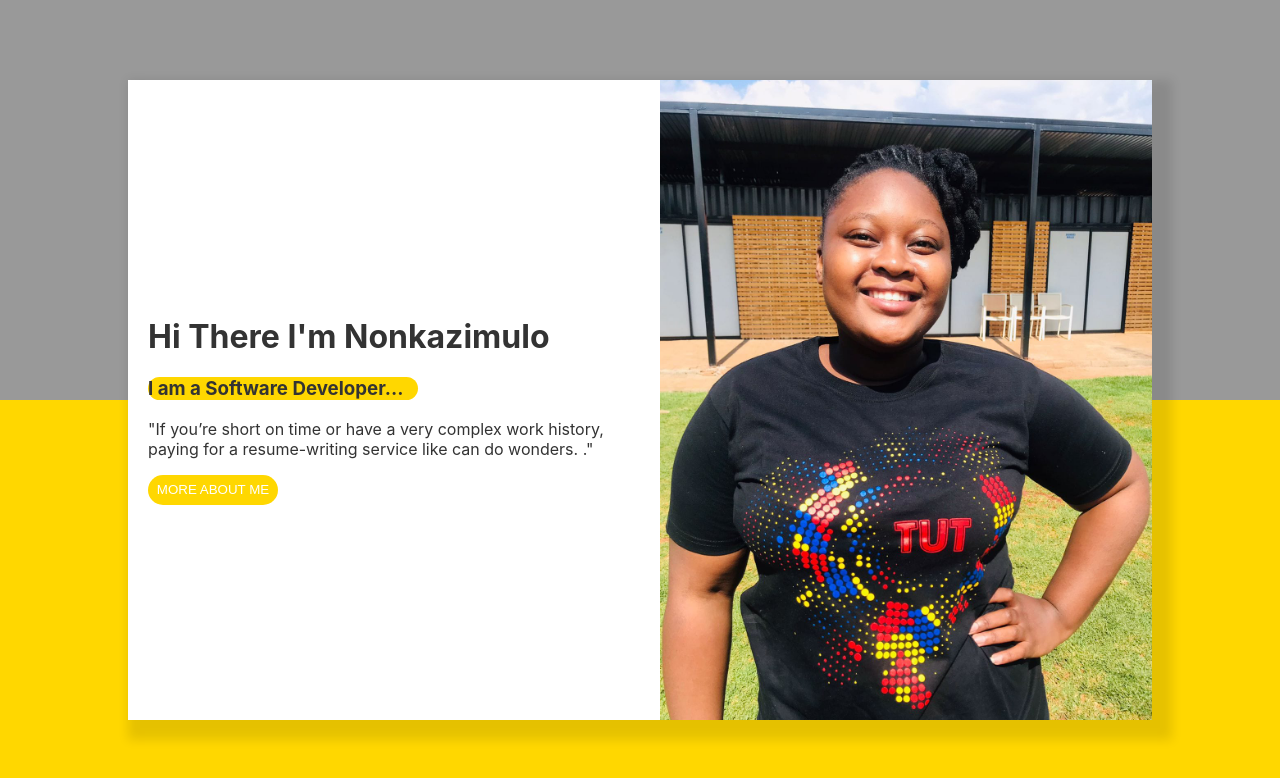
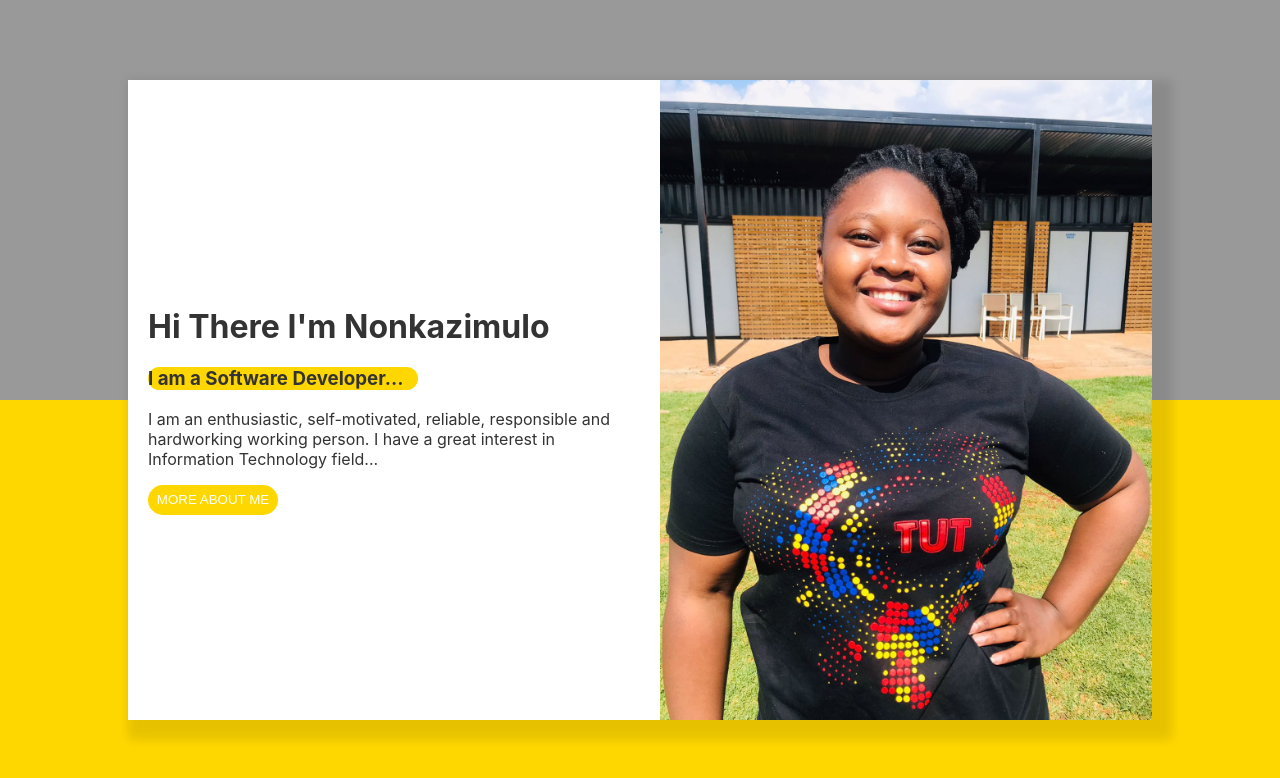
Before and after one commit to nonkazi/Portfolio, a React (Create React App) app: page / in a window 1280 px wide. Shown: the top 778 px of the page. Built offline with nearby package versions, Linux system fonts and the light colour scheme.

Commit message:
Update Header.js

```diff
--- a/src/components/Header.js
+++ b/src/components/Header.js
@@ -11,9 +11,8 @@ const Header = ({ scrollToAbout }) => {
           <div className="introduction">
             <h1>Hi There I'm Nonkazimulo</h1>
             <h3>I am a Software Developer...</h3>
-            <p>"If you’re short on time or have a very complex work history,
-               paying for a resume-writing service like can do wonders.
-               ."</p>
+            <p>I am an enthusiastic, self-motivated, reliable, responsible and hardworking working person.
+      I have a great interest in Information Technology field...</p>
 
 
                <button>
```
